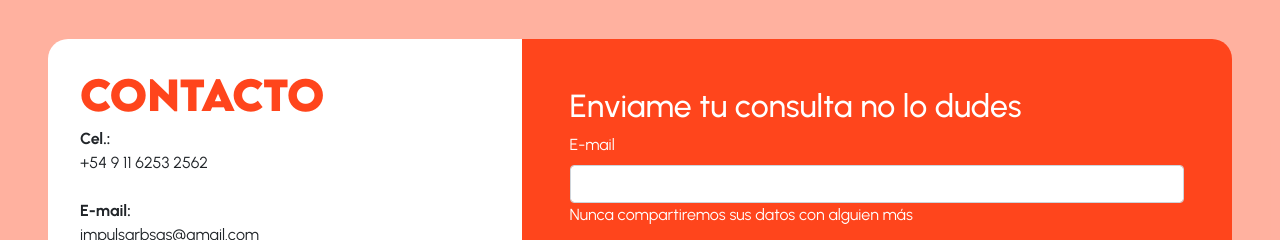
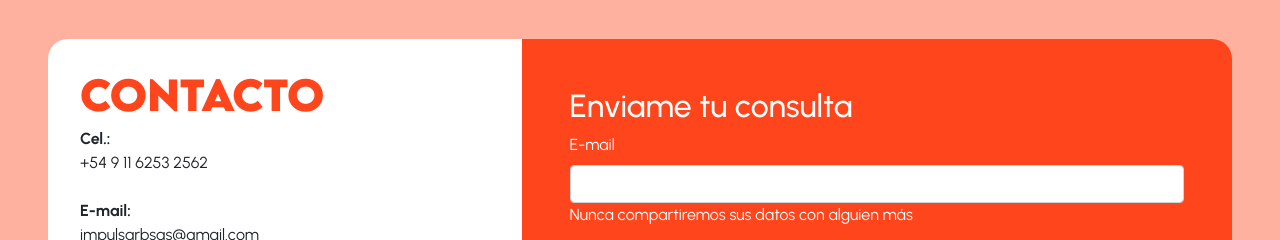
Before and after one commit to ElenaOsuna/dwentregafinal, a plain HTML site: page pages/contacto.html in a window 1280 px wide. Shown: the part 115-355 px from the top of the page. Drawn offline with nearby package versions, Linux system fonts and the light colour scheme; a web font is replaced by a local one.

Commit message:
cambios en contacto

```diff
--- a/pages/contacto.html
+++ b/pages/contacto.html
@@ -61,7 +61,7 @@
             </div>
         </div>
         <div class="col-lg-6 col-md-6 col-sm-12 contactoDerecha">
-        <h2>Enviame tu consulta no lo dudes</h2>
+        <h2>Enviame tu consulta</h2>
         <form>
             <div>
             <label for="exampleInputEmail1" class="form-label">E-mail</label>
```
